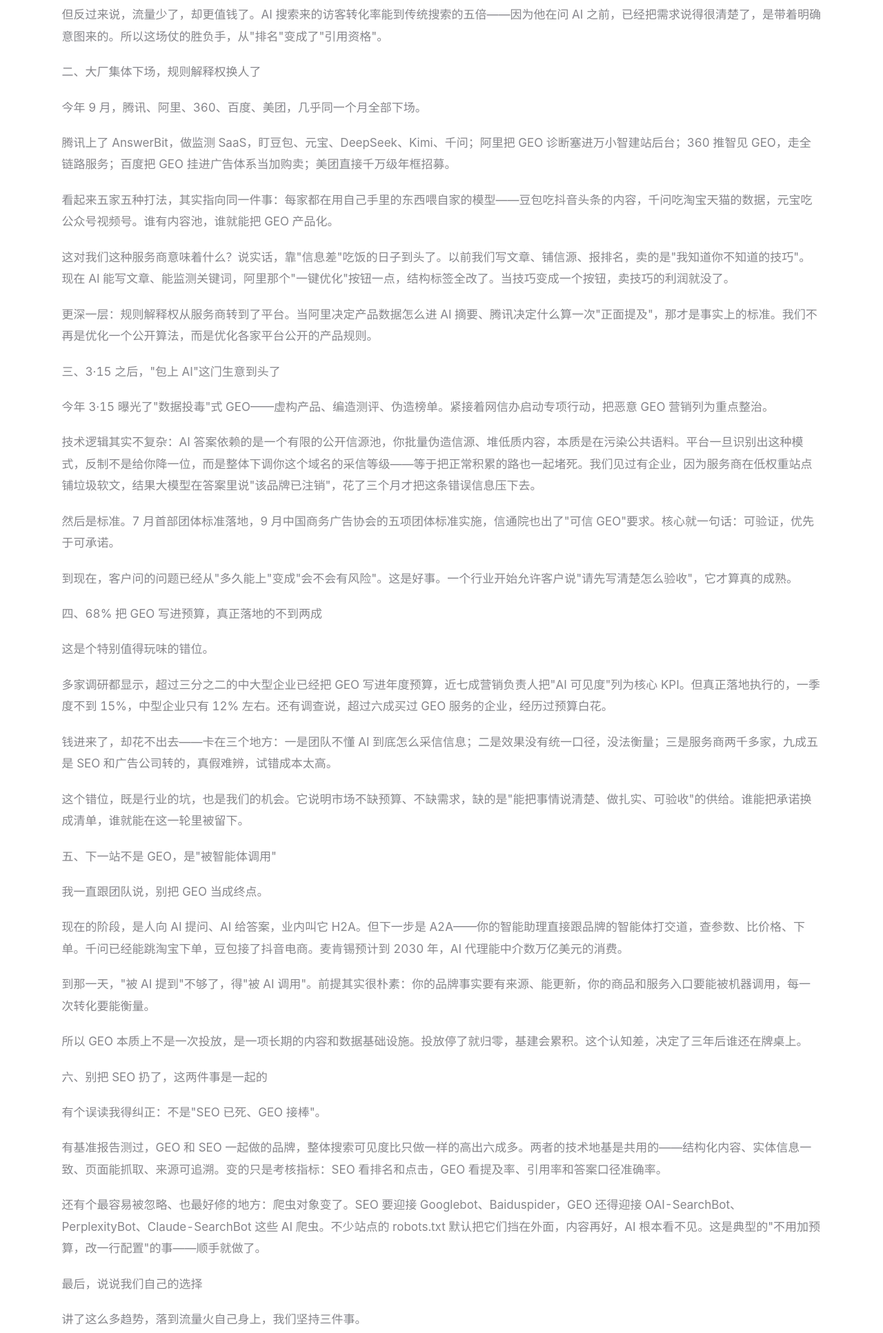
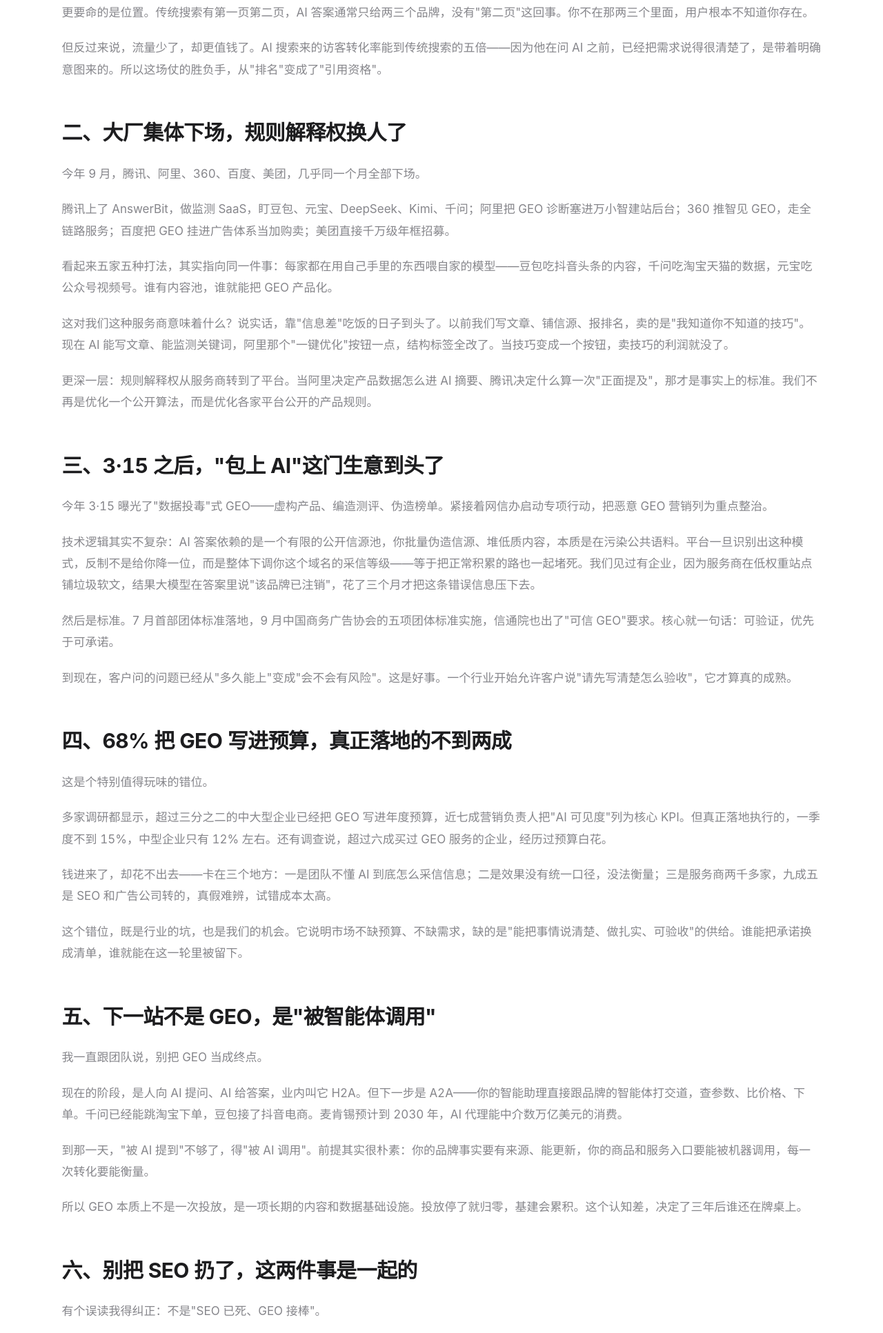
Before and after one commit to liulianghuo/liulianghuo, a plain HTML site: page article-16.html in a window 1280 px wide. Shown: the part 693-2626 px from the top of the page at 69% size. Drawn offline with Linux system fonts and the light colour scheme.

Commit message:
[后台] 修改并发布：GEO走到分水岭：2026年，我看到的六个真相

```diff
--- a/article-16.html
+++ b/article-16.html
@@ -121,42 +121,44 @@
 <p>不是模型又聪明了多少，而是这个行业本身，正在被重新洗牌。</p>
 <p>年初还有客户问我：&quot;GEO 是不是就是 AI 版的 SEO，换个名字收钱？&quot;到了下半年，问题变了——&quot;你们到底能做到什么、怎么验收、能不能写进合同？&quot;</p>
 <p>从&quot;能不能上&quot;到&quot;怎么验收&quot;，这一句话的位移，就是 2026 年整个行业的缩影。下面这六件事，是我这一年在一线真真切切看到的。</p>
-<p>一、仗打的不是排名，是&quot;被不被引用&quot;</p>
+<h2>一、仗打的不是排名，是&quot;被不被引用&quot;</h2>
 <p>以前做搜索，争的是结果页第几位。现在用户不问了——他直接问 AI，AI 答完，事情就结束了。</p>
 <p>数据很直白：AI 概览一出现，首位自然结果的点击率能掉三四成；带 AI 摘要的搜索，点击率比没有摘要的几乎腰斩。美国那边超过三分之二的谷歌搜索，用户压根不点任何链接。中文这边，生成式搜索的查询占比一年时间从不到两成涨到四成出头。</p>
 <p>更要命的是位置。传统搜索有第一页第二页，AI 答案通常只给两三个品牌，没有&quot;第二页&quot;这回事。你不在那两三个里面，用户根本不知道你存在。</p>
 <p>但反过来说，流量少了，却更值钱了。AI 搜索来的访客转化率能到传统搜索的五倍——因为他在问 AI 之前，已经把需求说得很清楚了，是带着明确意图来的。所以这场仗的胜负手，从&quot;排名&quot;变成了&quot;引用资格&quot;。</p>
-<p>二、大厂集体下场，规则解释权换人了</p>
+<h2>二、大厂集体下场，规则解释权换人了</h2>
 <p>今年 9 月，腾讯、阿里、360、百度、美团，几乎同一个月全部下场。</p>
 <p>腾讯上了 AnswerBit，做监测 SaaS，盯豆包、元宝、DeepSeek、Kimi、千问；阿里把 GEO 诊断塞进万小智建站后台；360 推智见 GEO，走全链路服务；百度把 GEO 挂进广告体系当加购卖；美团直接千万级年框招募。</p>
 <p>看起来五家五种打法，其实指向同一件事：每家都在用自己手里的东西喂自家的模型——豆包吃抖音头条的内容，千问吃淘宝天猫的数据，元宝吃公众号视频号。谁有内容池，谁就能把 GEO 产品化。</p>
 <p>这对我们这种服务商意味着什么？说实话，靠&quot;信息差&quot;吃饭的日子到头了。以前我们写文章、铺信源、报排名，卖的是&quot;我知道你不知道的技巧&quot;。现在 AI 能写文章、能监测关键词，阿里那个&quot;一键优化&quot;按钮一点，结构标签全改了。当技巧变成一个按钮，卖技巧的利润就没了。</p>
 <p>更深一层：规则解释权从服务商转到了平台。当阿里决定产品数据怎么进 AI 摘要、腾讯决定什么算一次&quot;正面提及&quot;，那才是事实上的标准。我们不再是优化一个公开算法，而是优化各家平台公开的产品规则。</p>
-<p>三、3·15 之后，&quot;包上 AI&quot;这门生意到头了</p>
+<h2>三、3·15 之后，&quot;包上 AI&quot;这门生意到头了</h2>
 <p>今年 3·15 曝光了&quot;数据投毒&quot;式 GEO——虚构产品、编造测评、伪造榜单。紧接着网信办启动专项行动，把恶意 GEO 营销列为重点整治。</p>
 <p>技术逻辑其实不复杂：AI 答案依赖的是一个有限的公开信源池，你批量伪造信源、堆低质内容，本质是在污染公共语料。平台一旦识别出这种模式，反制不是给你降一位，而是整体下调你这个域名的采信等级——等于把正常积累的路也一起堵死。我们见过有企业，因为服务商在低权重站点铺垃圾软文，结果大模型在答案里说&quot;该品牌已注销&quot;，花了三个月才把这条错误信息压下去。</p>
 <p>然后是标准。7 月首部团体标准落地，9 月中国商务广告协会的五项团体标准实施，信通院也出了&quot;可信 GEO&quot;要求。核心就一句话：可验证，优先于可承诺。</p>
 <p>到现在，客户问的问题已经从&quot;多久能上&quot;变成&quot;会不会有风险&quot;。这是好事。一个行业开始允许客户说&quot;请先写清楚怎么验收&quot;，它才算真的成熟。</p>
-<p>四、68% 把 GEO 写进预算，真正落地的不到两成</p>
+<h2>四、68% 把 GEO 写进预算，真正落地的不到两成</h2>
 <p>这是个特别值得玩味的错位。</p>
 <p>多家调研都显示，超过三分之二的中大型企业已经把 GEO 写进年度预算，近七成营销负责人把&quot;AI 可见度&quot;列为核心 KPI。但真正落地执行的，一季度不到 15%，中型企业只有 12% 左右。还有调查说，超过六成买过 GEO 服务的企业，经历过预算白花。</p>
 <p>钱进来了，却花不出去——卡在三个地方：一是团队不懂 AI 到底怎么采信信息；二是效果没有统一口径，没法衡量；三是服务商两千多家，九成五是 SEO 和广告公司转的，真假难辨，试错成本太高。</p>
 <p>这个错位，既是行业的坑，也是我们的机会。它说明市场不缺预算、不缺需求，缺的是&quot;能把事情说清楚、做扎实、可验收&quot;的供给。谁能把承诺换成清单，谁就能在这一轮里被留下。</p>
-<p>五、下一站不是 GEO，是&quot;被智能体调用&quot;</p>
+<h2>五、下一站不是 GEO，是&quot;被智能体调用&quot;</h2>
 <p>我一直跟团队说，别把 GEO 当成终点。</p>
 <p>现在的阶段，是人向 AI 提问、AI 给答案，业内叫它 H2A。但下一步是 A2A——你的智能助理直接跟品牌的智能体打交道，查参数、比价格、下单。千问已经能跳淘宝下单，豆包接了抖音电商。麦肯锡预计到 2030 年，AI 代理能中介数万亿美元的消费。</p>
 <p>到那一天，&quot;被 AI 提到&quot;不够了，得&quot;被 AI 调用&quot;。前提其实很朴素：你的品牌事实要有来源、能更新，你的商品和服务入口要能被机器调用，每一次转化要能衡量。</p>
 <p>所以 GEO 本质上不是一次投放，是一项长期的内容和数据基础设施。投放停了就归零，基建会累积。这个认知差，决定了三年后谁还在牌桌上。</p>
-<p>六、别把 SEO 扔了，这两件事是一起的</p>
+<h2>六、别把 SEO 扔了，这两件事是一起的</h2>
 <p>有个误读我得纠正：不是&quot;SEO 已死、GEO 接棒&quot;。</p>
 <p>有基准报告测过，GEO 和 SEO 一起做的品牌，整体搜索可见度比只做一样的高出六成多。两者的技术地基是共用的——结构化内容、实体信息一致、页面能抓取、来源可追溯。变的只是考核指标：SEO 看排名和点击，GEO 看提及率、引用率和答案口径准确率。</p>
 <p>还有个最容易被忽略、也最好修的地方：爬虫对象变了。SEO 要迎接 Googlebot、Baiduspider，GEO 还得迎接 OAI-SearchBot、PerplexityBot、Claude-SearchBot 这些 AI 爬虫。不少站点的 robots.txt 默认把它们挡在外面，内容再好，AI 根本看不见。这是典型的&quot;不用加预算，改一行配置&quot;的事——顺手就做了。</p>
-<p>最后，说说我们自己的选择</p>
+<h2>最后，说说我们自己的选择</h2>
 <p>讲了这么多趋势，落到流量火自己身上，我们坚持三件事。</p>
 <p>不做黑帽。信源必须真实、可追溯，客户要求&quot;保证排第一&quot;的，我们都不接——除非他能拿出明确依据。短期看这是少赚钱，长期看这是唯一能走远的路。</p>
 <p>先监测，再优化。上来就说&quot;我能让你被 AI 推荐&quot;的，我建议先让他把基线拿出来：提及率、引用位置、描述准不准，这三项缺一不可。没有基线的优化，全是玄学。</p>
 <p>按交付物验收。合同里写清楚做到什么、怎么记录、如何复核。行业语料库、分发台账、按周记录的答案监测看板——这些东西能拿出来，才叫服务。</p>
+<blockquote>
 <p>市场规模最窄的口径说 30 亿，最宽的说 900 多亿，差了 30 倍。一个连自己多大都说不清的行业，你更要擦亮眼：别信承诺，只信能被验证的东西。</p>
+</blockquote>
 <p>热钱会退，标准会留下，能被核验的语料会留下。这就是我看到的 2026 年。</p>
 
 <div class="article-footnote">
```
Also changed, not shown: admin/data/articles.json (+2 -2 lines).
